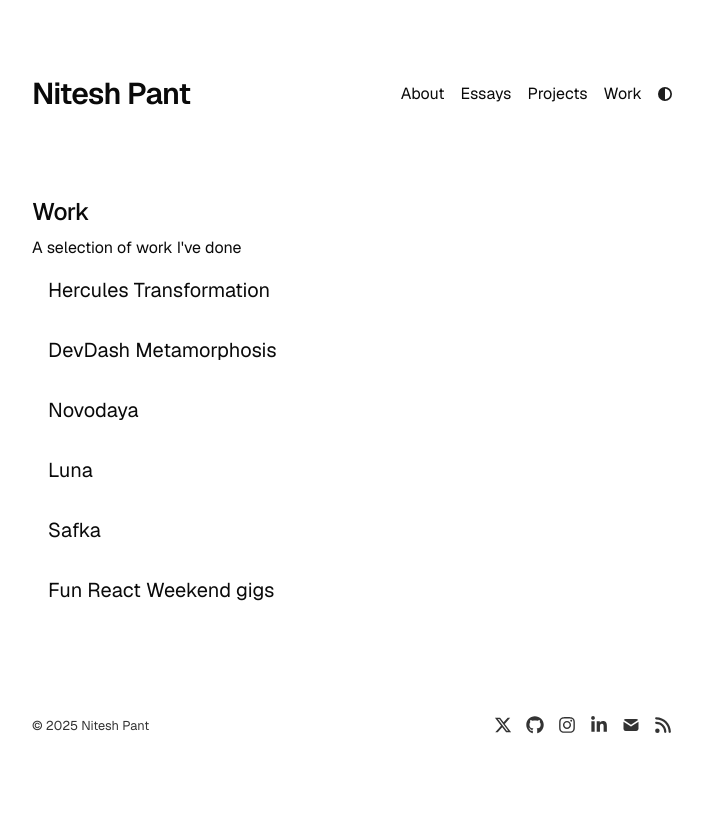
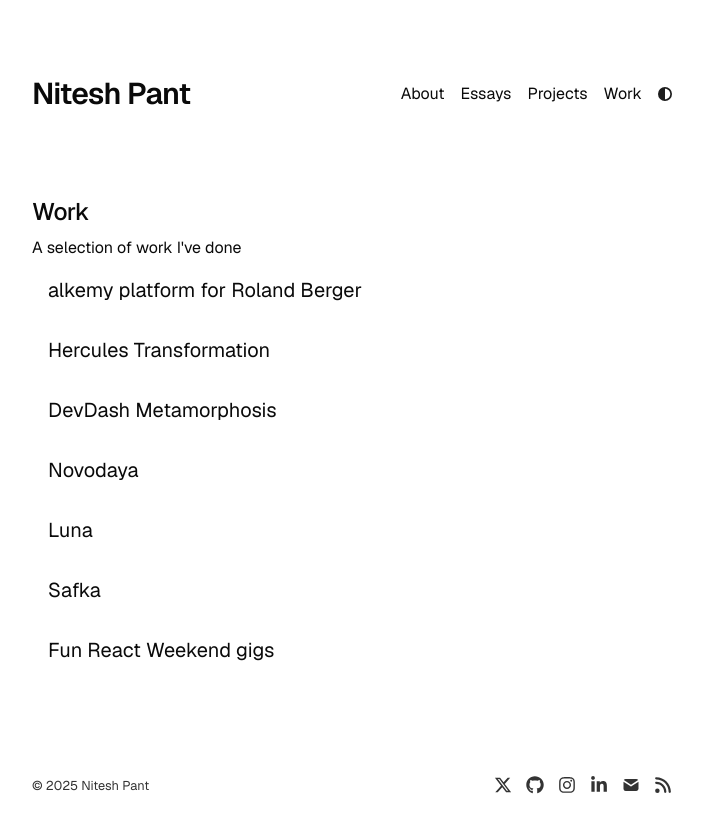
Before and after one commit to niteshpant99/niteshpant.com-site, a Next.js app: page /work in a window 1280 px wide. Shown: the top 832 px of the page, without its empty margins (288-991 px from the left). Built offline with nearby package versions, Linux system fonts and the light colour scheme.

Commit message:
updated work

```diff
--- a/app/work/page.tsx
+++ b/app/work/page.tsx
@@ -12,7 +12,7 @@ export default function Work() {
     <section>
       <h1 className="mb-2 text-2xl font-medium tracking-tight">Work</h1>
       <p>A selection of work I've done</p>
-
+      <h2 className="mb-4 pl-4 pt-4 text-xl">alkemy platform for Roland Berger</h2>
       <h2 className="mb-4 pl-4 pt-4 text-xl">Hercules Transformation</h2>
       <h2 className="mb-4 pl-4 pt-4 text-xl">DevDash Metamorphosis</h2>
       <h2 className="mb-4 pl-4 pt-4 text-xl">Novodaya</h2>
```
